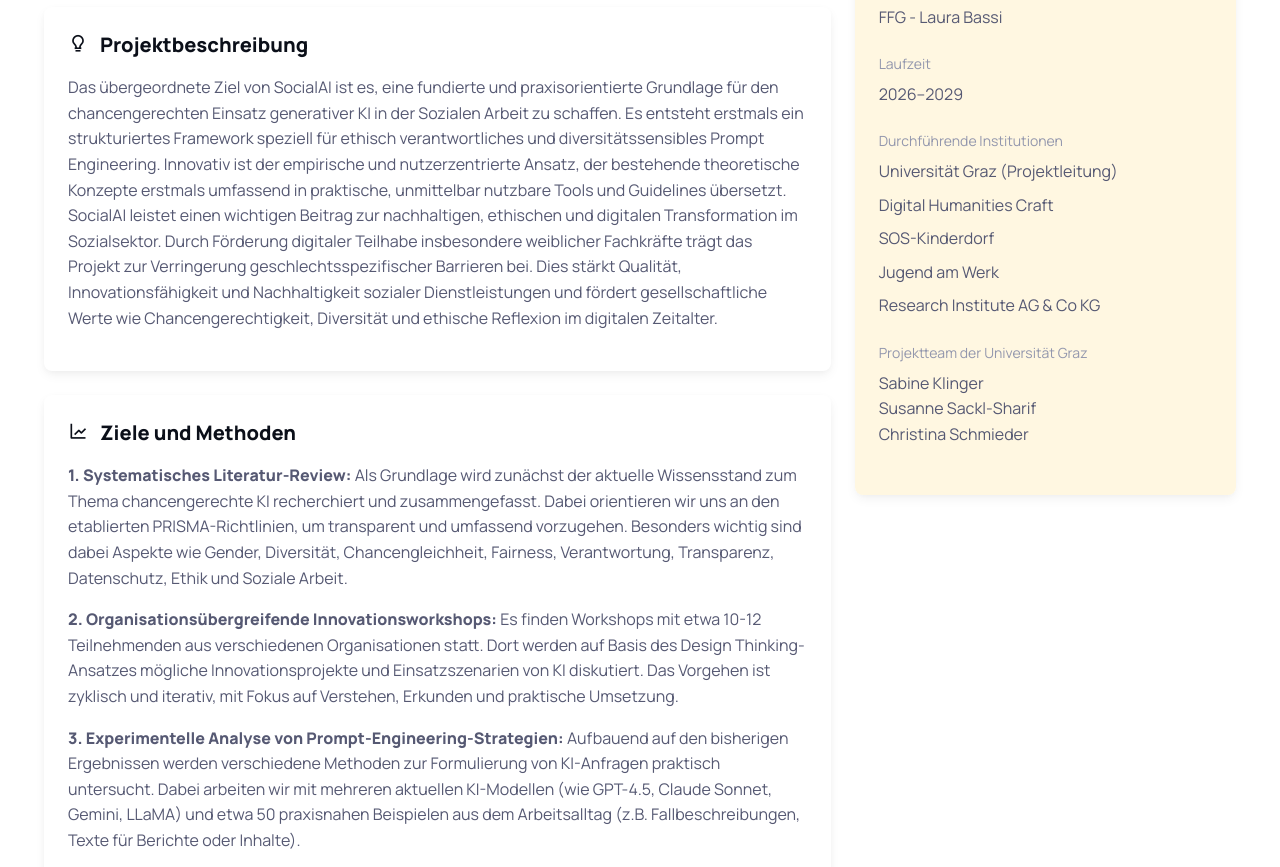
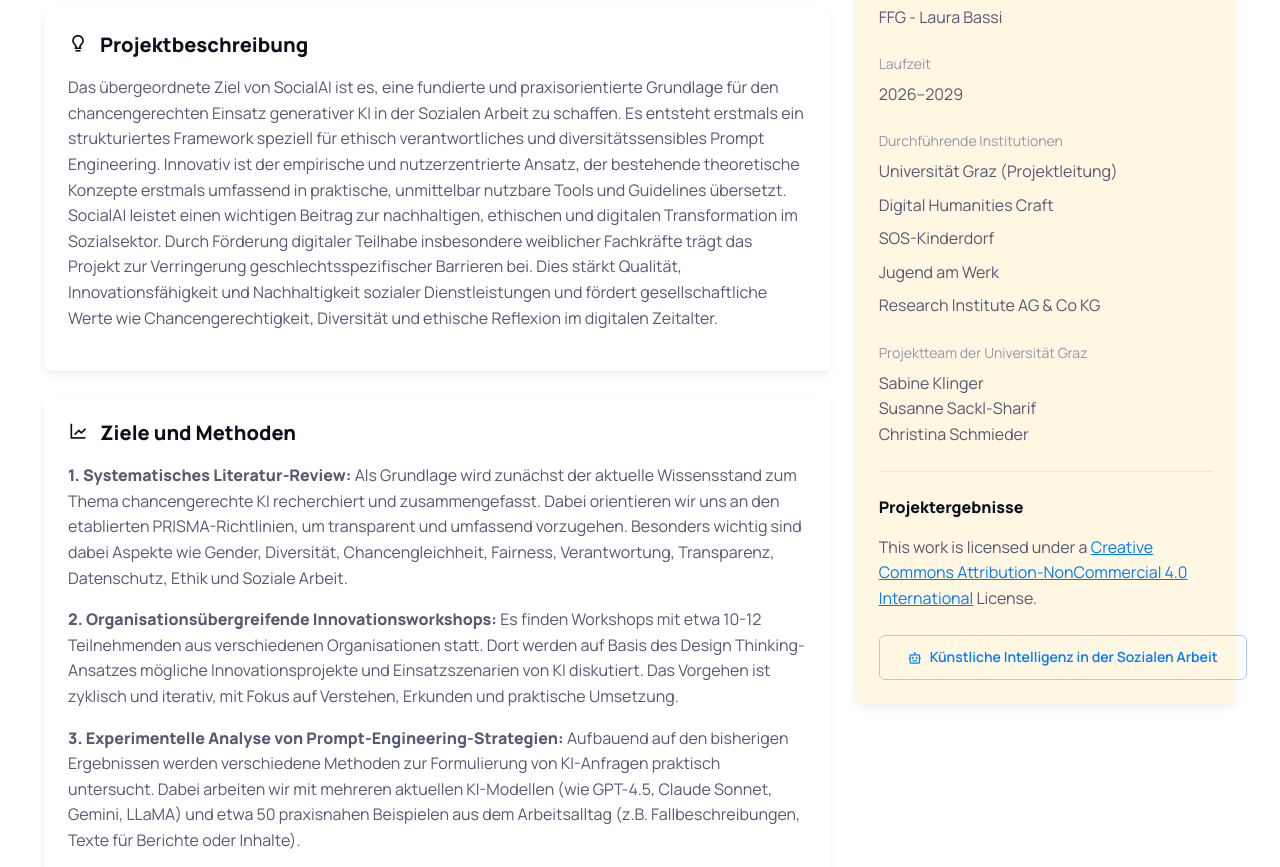
Before and after one commit to digitalesozialearbeit/digitalesozialearbeit.github.io, a plain HTML site: page laura-bassi.html in a window 1280 px wide. Shown: the part 204-1071 px from the top of the page. Drawn offline with Linux system fonts and the light colour scheme.

Commit message:
Download SocialAI

```diff
--- a/laura-bassi.html
+++ b/laura-bassi.html
@@ -268,6 +268,24 @@
                       </li>
                     </ul>
                   </div>
+
+                   <hr class="my-4" />
+
+                  <!-- Download Section -->
+                  <h4 class="h6 mb-3">Projektergebnisse</h4>
+                  <p class="mb-4">This work is licensed under a
+                      <a
+                      href="https://creativecommons.org/licenses/by-nc/4.0/"
+                      class="text-decoration-underline"
+                      target="_blank"
+                      >Creative Commons Attribution-NonCommercial 4.0 International</a
+                    > License.</p>
+                  <div class="d-grid gap-2">
+                    <a href="/ai-socialwork.html" class="btn btn-outline-primary">
+                      <i class="bx bx-bot me-2"></i>
+                      Künstliche Intelligenz in der Sozialen Arbeit
+                    </a>
+                  </div>
                 </div>
               </div>
             </div>
```
